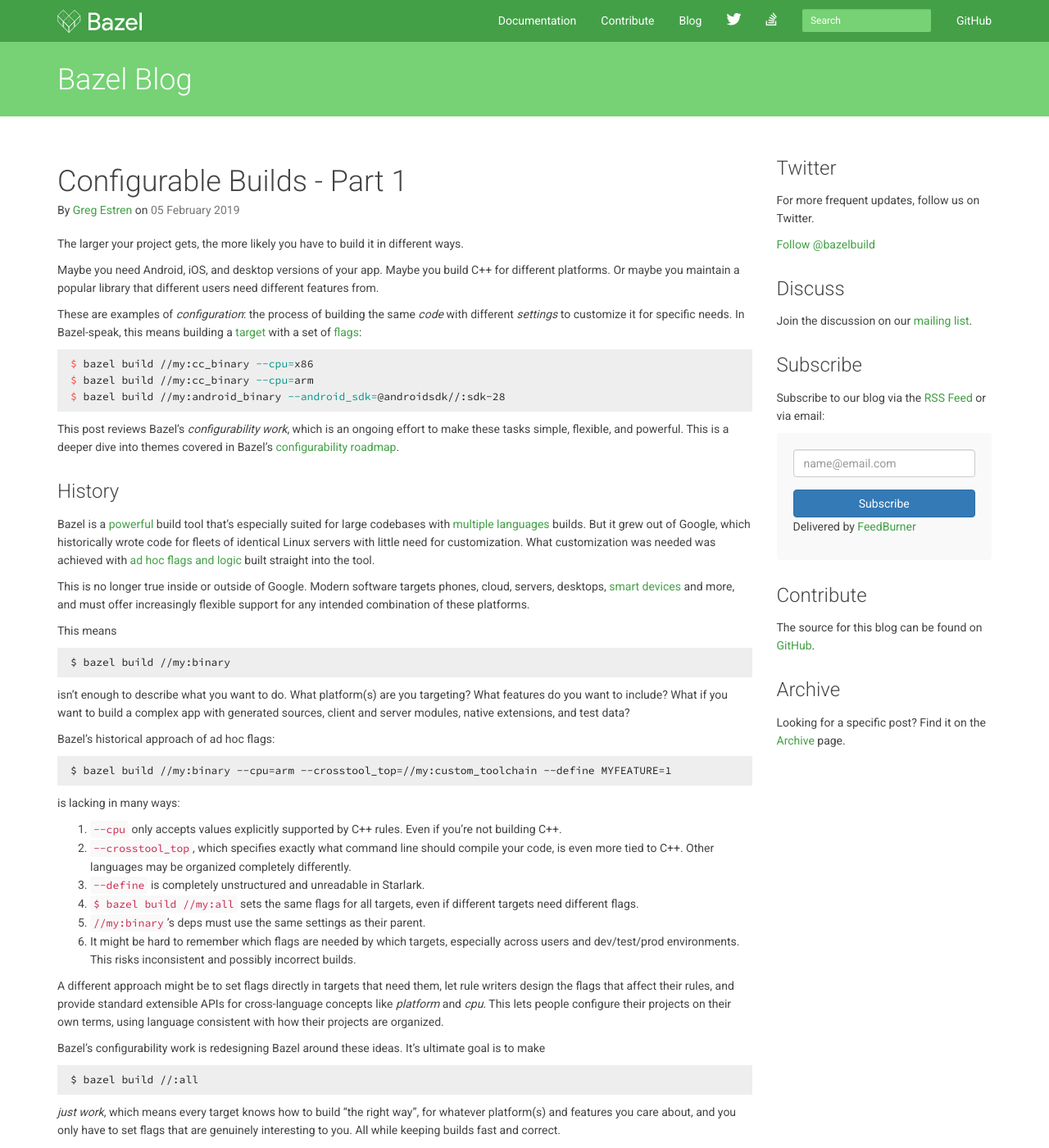
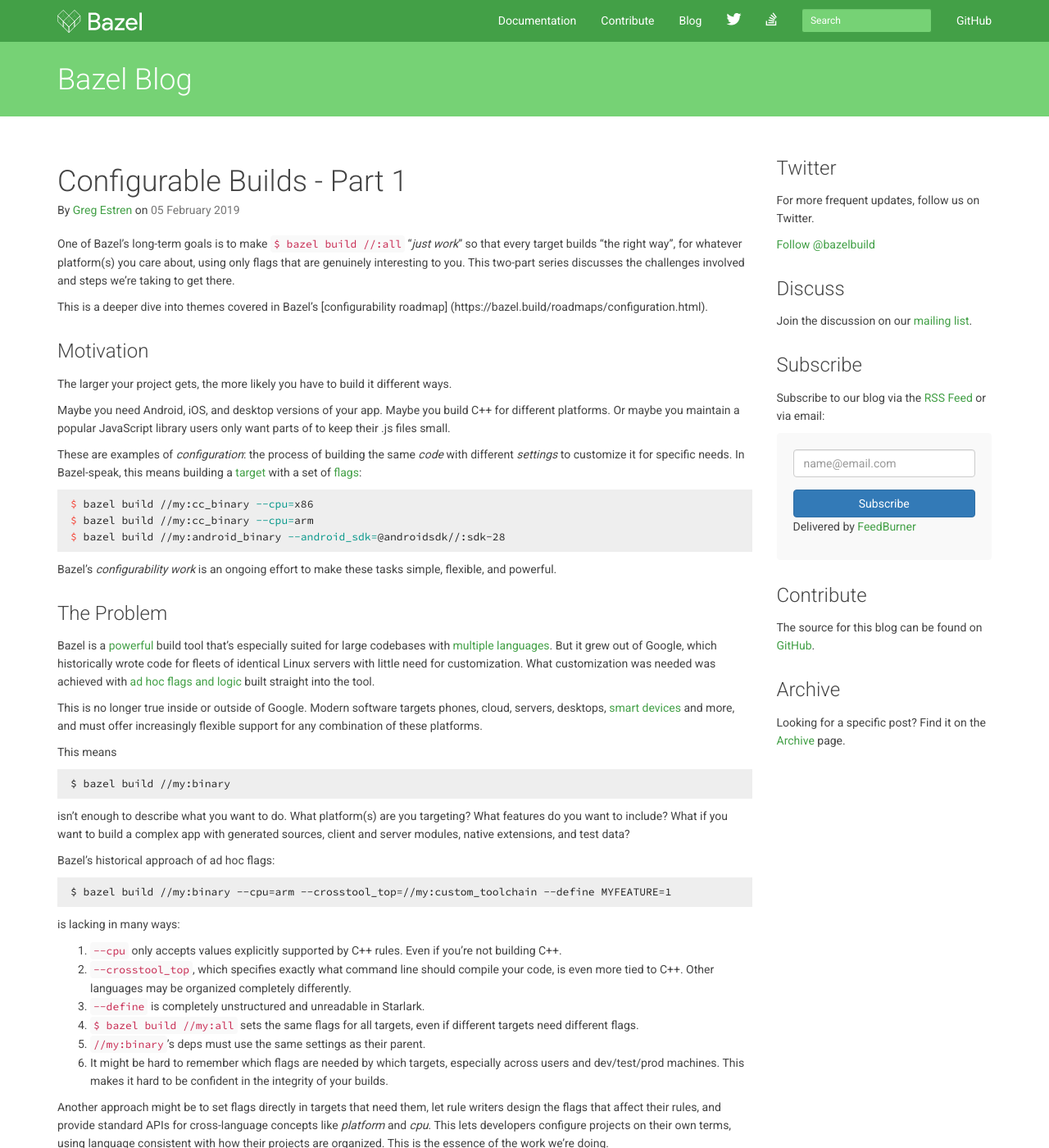
Before and after one commit to bazelbuild/bazel-blog, a Jekyll site: the page built from _posts/2019-02-05-configurable-builds-part-1.md, in a window 1280 px wide and 1400 px high. Shown: the whole window at 82% size. Built offline with Jekyll 4.4.1, drawn with Linux system fonts in a browser that asks for light colours; nearby versions of some CDN libraries; library files that are not in the unit come from our copies; Markdown is read by kramdown in place of the engine named in the settings; some of the changed text lies outside the part shown.

Commit message:
More review feedback

````diff
--- a/_posts/2019-02-05-configurable-builds-part-1.md
+++ b/_posts/2019-02-05-configurable-builds-part-1.md
@@ -5,12 +5,22 @@
  - gregestren
 ---
 
-The larger your project gets, the more likely you have to build it in different
+One of Bazel's long-term goals is to make `$ bazel build //:all` "*just work*"
+so that every target builds "the right way", for whatever platform(s) you care
+about, using only flags that are genuinely interesting to you. This two-part
+series discusses the challenges involved and steps we're taking to get there.
+
+This is a deeper dive into themes covered in Bazel's [configurability roadmap]
+(https://bazel.build/roadmaps/configuration.html).
+
+## Motivation
+
+The larger your project gets, the more likely you have to build it different
 ways.
 
 Maybe you need Android, iOS, and desktop versions of your app. Maybe you build
-C++ for different platforms. Or maybe you maintain a popular library that
-different users need different features from.
+C++ for different platforms. Or maybe you maintain a popular JavaScript library
+users only want parts of to keep their .js files small.
 
 These are examples of *configuration*: the process of building the same *code*
 with different *settings* to customize it for specific needs. In Bazel-speak,
@@ -25,20 +35,18 @@
 $ bazel build //my:android_binary --android_sdk=@androidsdk//:sdk-28
 ```
 
-This post reviews Bazel's *configurability work*, which is an ongoing effort to
-make these tasks simple, flexible, and powerful. This is a deeper dive into
-themes covered in Bazel's [configurability
-roadmap](https://bazel.build/roadmaps/configuration.html).
+Bazel's *configurability work* is an ongoing effort to make these tasks simple,
+flexible, and powerful.
 
-## History
+## The Problem
 
 Bazel is a
 [powerful](https://docs.bazel.build/versions/master/bazel-vision.html) build
 tool that's especially suited for large codebases with
-[multiple languages](https://blog.bazel.build/2018/12/05/multilanguage-build-system.html)
-builds. But it grew out of Google, which historically wrote code for fleets of
-identical Linux servers with little need for customization. What customization
-was needed was achieved with
+[multiple languages](https://blog.bazel.build/2018/12/05/multilanguage-build-system.html).
+But it grew out of Google, which historically wrote code for fleets of identical
+Linux servers with little need for customization. What customization was needed
+was achieved with
 [ad hoc flags and logic](https://source.bazel.build/bazel/+/144912e7b7a86b45e07f79e76f6fed20890acb36:src/main/java/com/google/devtools/build/lib/rules/cpp/CppOptions.java;l=258)
 built straight into the tool.
 
@@ -46,7 +54,7 @@
 This is no longer true inside or outside of Google. Modern software targets
 phones, cloud, servers, desktops, [smart
 devices](https://en.wikipedia.org/wiki/Smart_device) and more, and must offer
-increasingly flexible support for any intended combination of these platforms.
+increasingly flexible support for any combination of these platforms.
 
 This means
 
@@ -73,34 +81,24 @@
    different targets need different flags.
 1. `//my:binary`'s deps must use the same settings as their parent.
 1. It might be hard to remember which flags are needed by which targets,
-   especially across users and dev/test/prod environments. This risks
-   inconsistent and possibly incorrect builds.
+   especially across users and dev/test/prod machines. This makes it hard to
+   be confident in the integrity of your builds.
 
-A different approach might be to set flags directly in targets that need them,
-let rule writers design the flags that affect their rules, and provide standard
-extensible APIs for cross-language concepts like *platform* and *cpu*. This
-lets people configure their projects on their own terms, using language
-consistent with how their projects are organized.
-
-Bazel's configurability work is redesigning Bazel around these ideas. It's
-ultimate goal is to make
-
-    $ bazel build //:all
-
-*just work*, which means every target knows how to build "the right way", for
-whatever platform(s) and features you care about, and you only have to set
-flags that are genuinely interesting to you. All while keeping builds fast and
-correct.
+Another approach might be to set flags directly in targets that need them, let
+rule writers design the flags that affect their rules, and provide standard APIs
+for cross-language concepts like *platform* and *cpu*. This lets developers
+configure projects on their own terms, using language consistent with how their
+projects are organized. This is the essence of the work we're doing.
 
 ## Configuration vs. Attributes
 
 Rules have always had [attributes](https://docs.bazel.build/versions/master/skylark/rules.html#attributes),
-which also affect how they build. So why not just use attributes?
+which also affect how they build. So why do we even need configuration?
 
-The difference between configuration and attributes is that attributes only
-affect the rule's
-[direct build actions](https://docs.bazel.build/versions/master/skylark/rules.html#implementation-function)).
-This means attributes **cannot affect a rule's dependencies**.
+The difference between configuration and attributes is attributes only affect
+the rule's
+[direct build actions](https://docs.bazel.build/versions/master/skylark/rules.html#implementation-function).
+This means attributes **cannot affect how a rule's dependencies build**.
 
 For example, C++ rules have an attribute named
 [`copts`](https://docs.bazel.build/versions/master/be/c-cpp.html#cc_binary.copts)
@@ -202,12 +200,11 @@
 
     $ bazel build //my:binary --platforms=//platforms:pixel3 --define MYFEATURE=1
 
-This is more concise and correct than before. Now it doesn't matter what the
-CPU is. Any platform with the `:android`
-[`constraint_value`](https://docs.bazel.build/versions/master/be/platform.html#constraint_value)
-is an Android platform. So it's easy to express *exactly* what you want and
-have `select`, rules, and toolchains understand it the same way. `MYFEATURE=1`,
-which isn't a platform property, remains as before.
+This is a significant improvement over before. It's more concise and you no
+longer have to care what the CPU is. *Any* platform tagged with `:android` is an
+Android platform. So it's easy to express *exactly* what you want and have
+`select`, rules, and toolchains understand it the same way. `MYFEATURE=1`, which
+isn't a platform property, remains as before.
 
 Rules understand `:android` by declaring [toolchain types](https://docs.bazel.build/versions/master/toolchains.html#writing-rules-that-use-toolchains).
 For example, `java_binary` can be defined in Starlark as
@@ -246,8 +243,9 @@
 
 You can use platforms today. The catch is that rules have to opt in support by
 including definitions of how their toolchains work. If you're designing a new
-set of rules, you should design them for platforms. But most existing rules
-predate this work and still rely on legacy flags like
+set of rules, you should [design](https://docs.bazel.build/versions/master/toolchains.html)
+them for platforms. But most existing rules predate this work and still rely on
+legacy flags like
 [`--javabase`](https://source.bazel.build/bazel/+/0b84634f3be1118bdbd501f3d879382d6ae52307:src/main/java/com/google/devtools/build/lib/rules/java/JavaOptions.java;l=75).
 
 As of this post, Bazel's platform work is heavily focused on rules migration.
@@ -280,4 +278,4 @@
 
 Stay tuned for *Configurable Builds - Part 2*, ETA next week. We'll talk about
 building different targets with different settings through *transitions*. We'll
-also discuss why you need to watch your build size when using tlberkhese features.
+also discuss why you need to watch your build size when using these features.
````
Also changed, not shown: other parts of _posts/2019-02-05-configurable-builds-part-1.md (+1 -1 lines).
